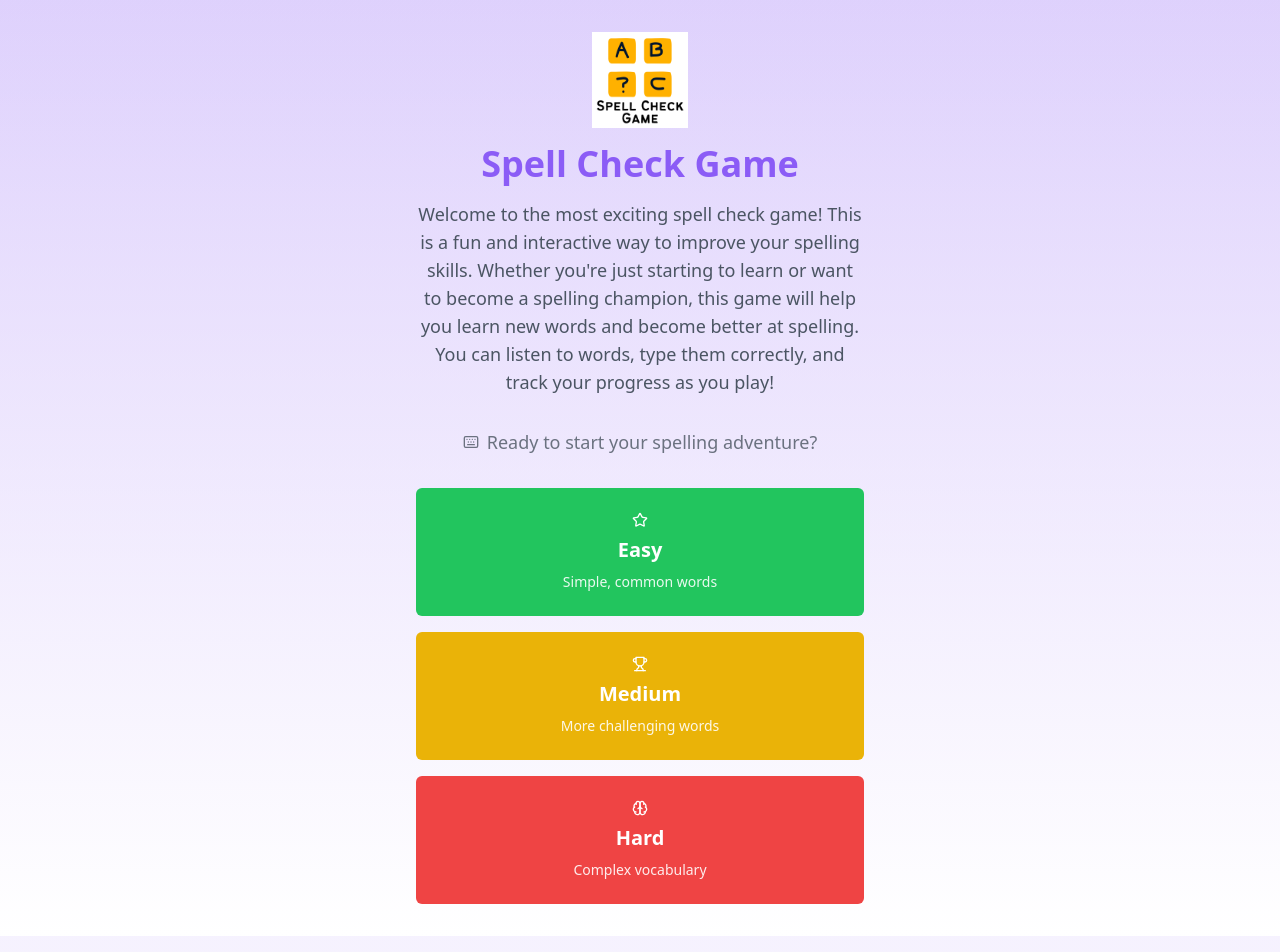
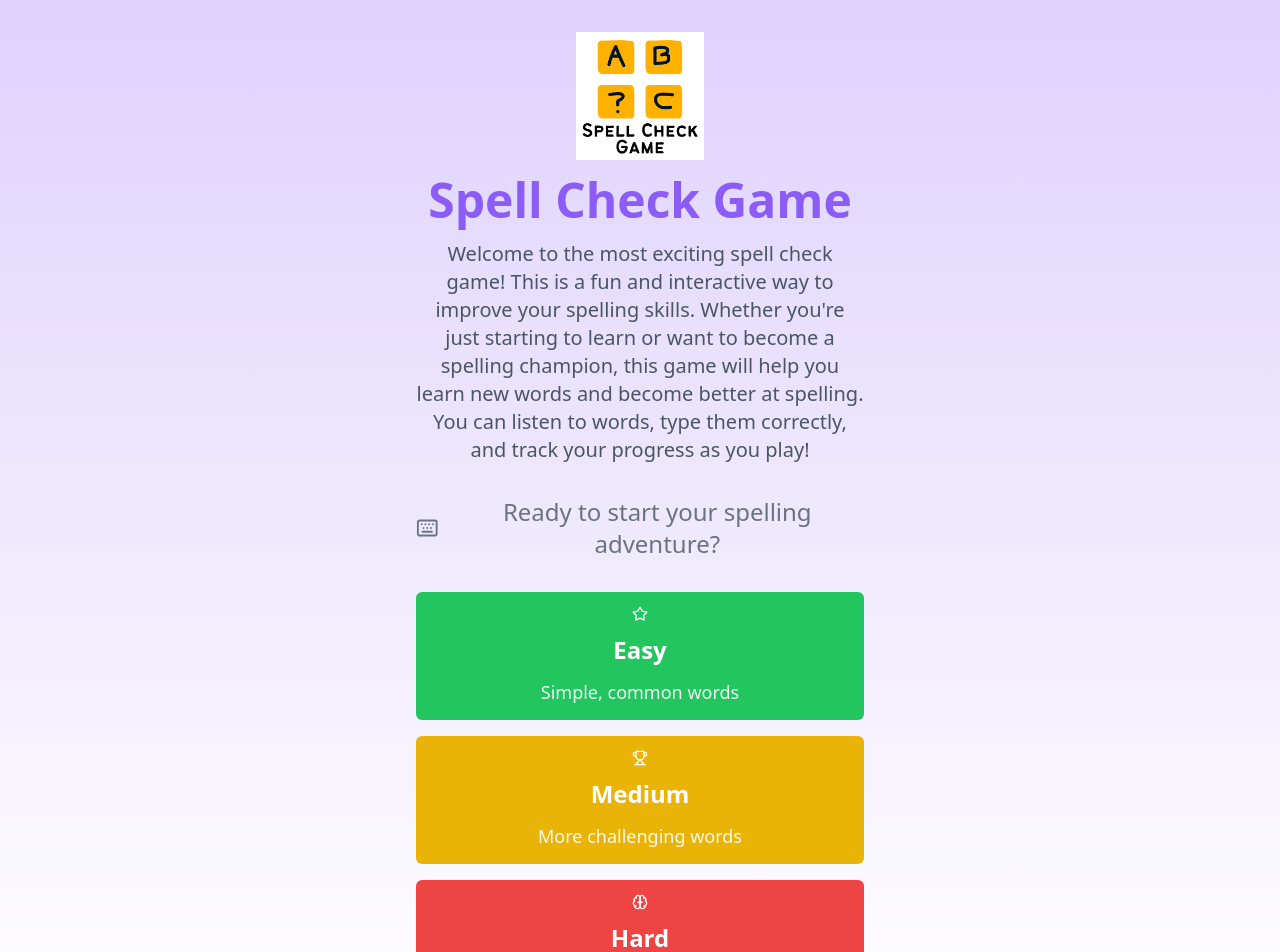
Before and after one commit to uwas89/spchga-, a React (Vite) app: page / in a window 1280 px wide. Shown: the top 952 px of the page. Built offline with nearby package versions, Linux system fonts and the light colour scheme.

Commit message:
Increase text and icon size
Updated the LevelSelection component to increase the size of text and icons for better visibility and user experience.
[skip gpt_engineer]

```diff
--- a/src/components/game/LevelSelection.tsx
+++ b/src/components/game/LevelSelection.tsx
@@ -15,11 +15,11 @@ const LevelSelection = ({ onLevelSelect }: LevelSelectionProps) => {
           <img
             src="/lovable-uploads/db9c92ba-e244-4500-8803-48f96e54afe1.png"
             alt="Spell Check Game Logo"
-            className="w-24 h-24 mx-auto mb-4"
+            className="w-32 h-32 mx-auto mb-4"
           />
-          <h1 className="text-4xl font-bold text-primary">Spell Check Game</h1>
+          <h1 className="text-5xl font-bold text-primary">Spell Check Game</h1>
           <div className="prose prose-sm max-w-none text-gray-600">
-            <p className="text-lg">
+            <p className="text-xl">
               Welcome to the most exciting spell check game! This is a fun and interactive way to improve your spelling skills.
               Whether you're just starting to learn or want to become a spelling champion, this game will help you learn new words
               and become better at spelling. You can listen to words, type them correctly, and track your progress as you play!
@@ -28,8 +28,8 @@ const LevelSelection = ({ onLevelSelect }: LevelSelectionProps) => {
         </div>
 
         <div className="text-center text-sm text-gray-500 mb-4">
-          <h3 className="flex items-center justify-center gap-2 text-lg font-medium">
-            <Keyboard className="h-4 w-4" />
+          <h3 className="flex items-center justify-center gap-3 text-2xl font-medium">
+            <Keyboard className="h-6 w-6" />
             Ready to start your spelling adventure?
           </h3>
         </div>
@@ -39,10 +39,10 @@ const LevelSelection = ({ onLevelSelect }: LevelSelectionProps) => {
             onClick={() => onLevelSelect("easy")}
             className="h-32 bg-green-500 hover:bg-green-600 transition-all transform hover:scale-105"
           >
-            <div className="flex flex-col items-center gap-2">
-              <Star className="h-8 w-8" />
-              <span className="text-xl font-bold">Easy</span>
-              <span className="text-sm opacity-90">Simple, common words</span>
+            <div className="flex flex-col items-center gap-3">
+              <Star className="h-12 w-12" />
+              <span className="text-2xl font-bold">Easy</span>
+              <span className="text-lg opacity-90">Simple, common words</span>
             </div>
           </Button>
 
@@ -50,10 +50,10 @@ const LevelSelection = ({ onLevelSelect }: LevelSelectionProps) => {
             onClick={() => onLevelSelect("medium")}
             className="h-32 bg-yellow-500 hover:bg-yellow-600 transition-all transform hover:scale-105"
           >
-            <div className="flex flex-col items-center gap-2">
-              <Trophy className="h-8 w-8" />
-              <span className="text-xl font-bold">Medium</span>
-              <span className="text-sm opacity-90">More challenging words</span>
+            <div className="flex flex-col items-center gap-3">
+              <Trophy className="h-12 w-12" />
+              <span className="text-2xl font-bold">Medium</span>
+              <span className="text-lg opacity-90">More challenging words</span>
             </div>
           </Button>
 
@@ -61,10 +61,10 @@ const LevelSelection = ({ onLevelSelect }: LevelSelectionProps) => {
             onClick={() => onLevelSelect("hard")}
             className="h-32 bg-red-500 hover:bg-red-600 transition-all transform hover:scale-105"
           >
-            <div className="flex flex-col items-center gap-2">
-              <Brain className="h-8 w-8" />
-              <span className="text-xl font-bold">Hard</span>
-              <span className="text-sm opacity-90">Complex vocabulary</span>
+            <div className="flex flex-col items-center gap-3">
+              <Brain className="h-12 w-12" />
+              <span className="text-2xl font-bold">Hard</span>
+              <span className="text-lg opacity-90">Complex vocabulary</span>
             </div>
           </Button>
         </div>
```
